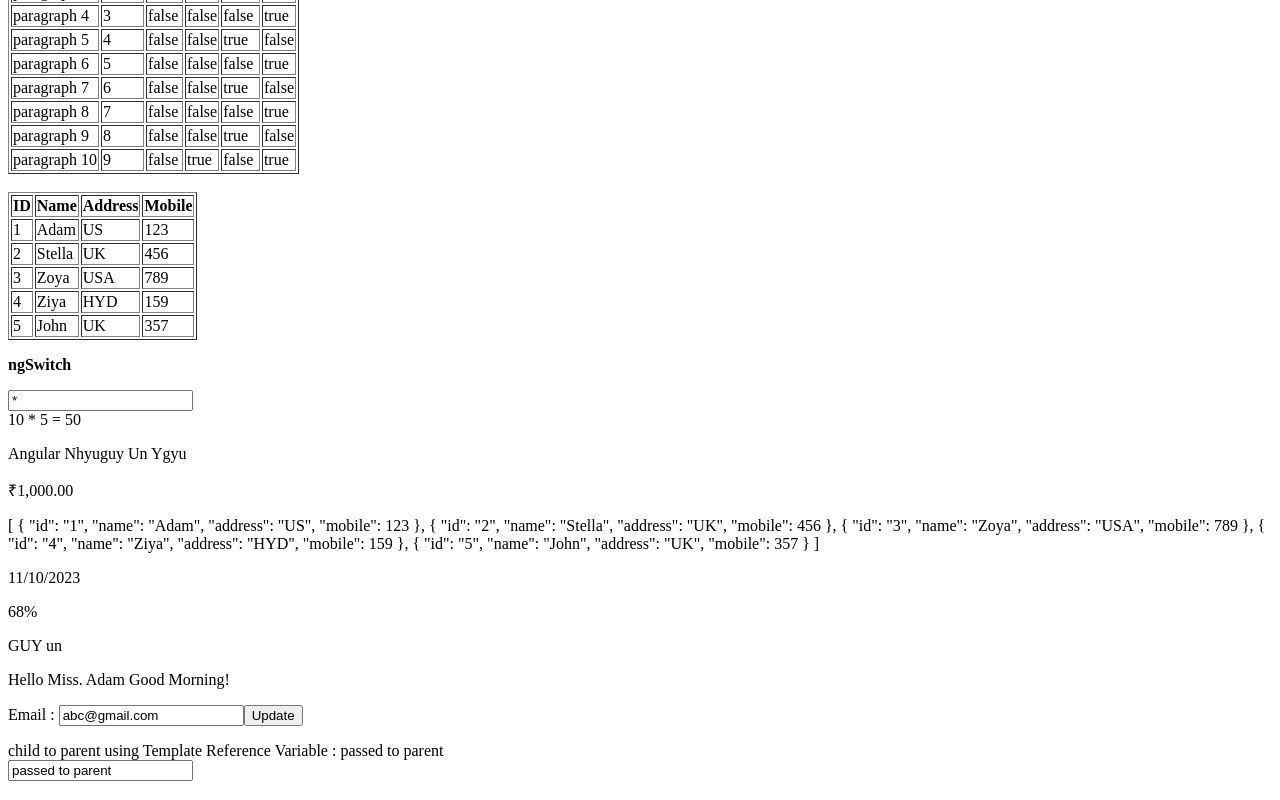
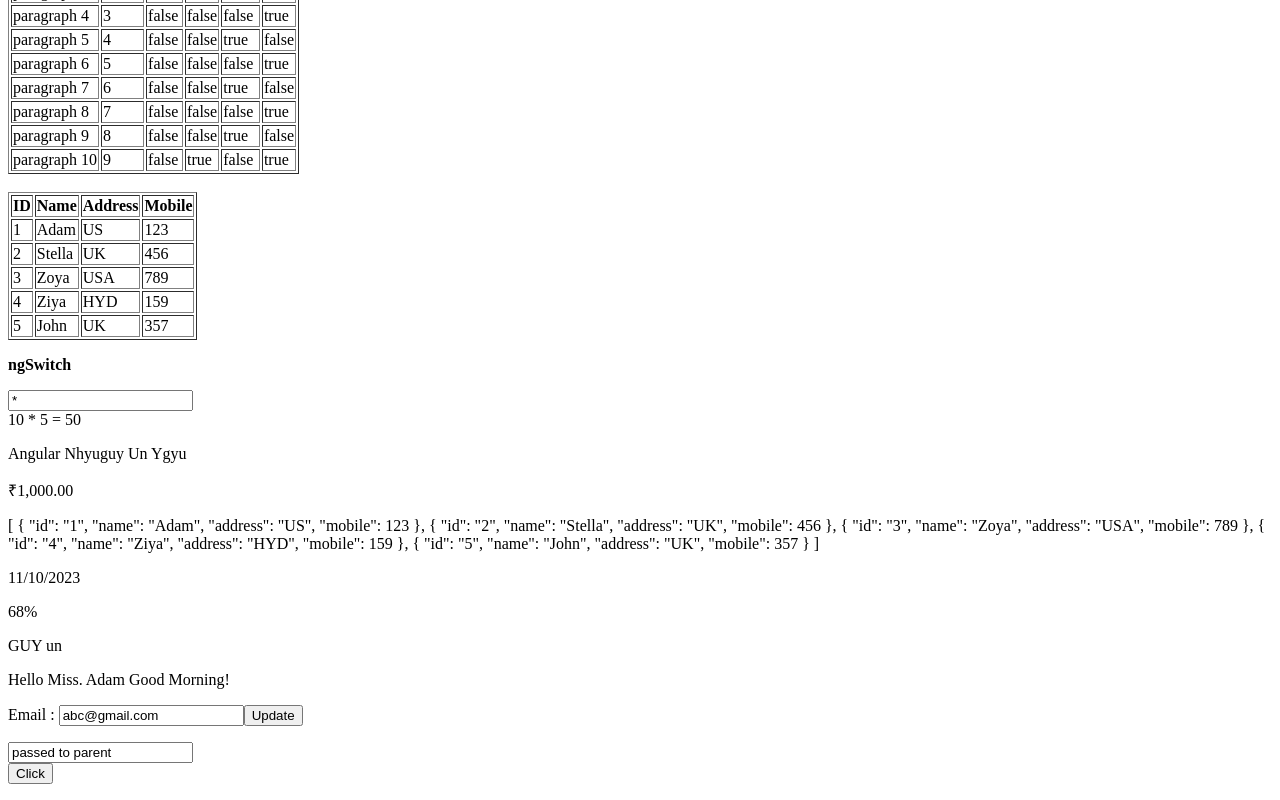
Before and after one commit to MounikaPrathushaBatchu/Angular, an Angular app: page / in a window 1280 px wide. Shown: the part 1472-2272 px from the top of the page. Built offline with nearby package versions, Linux system fonts and the light colour scheme.

Commit message:
child to parent : @ViewChild decorator

```diff
--- a/src/app/app.component.html
+++ b/src/app/app.component.html
@@ -629,5 +629,10 @@
   <!-- <app-header (cust)="updateCData($event)"></app-header> -->
 
   <!-- child to parent : Template Reference Variable -->
-  <div>child to parent using Template Reference Variable : {{ child.message }}</div>
-  <app-header #child></app-header>
+  <!-- <div>child to parent using Template Reference Variable : {{ child.message }}</div>
+  <app-header #child></app-header> -->
+
+  <!-- child to parent : @ViewChild decorator -->
+  <app-header></app-header><br>
+  <button (click)="testing()">Click</button>
+  <p>{{ vData }}</p>
```
